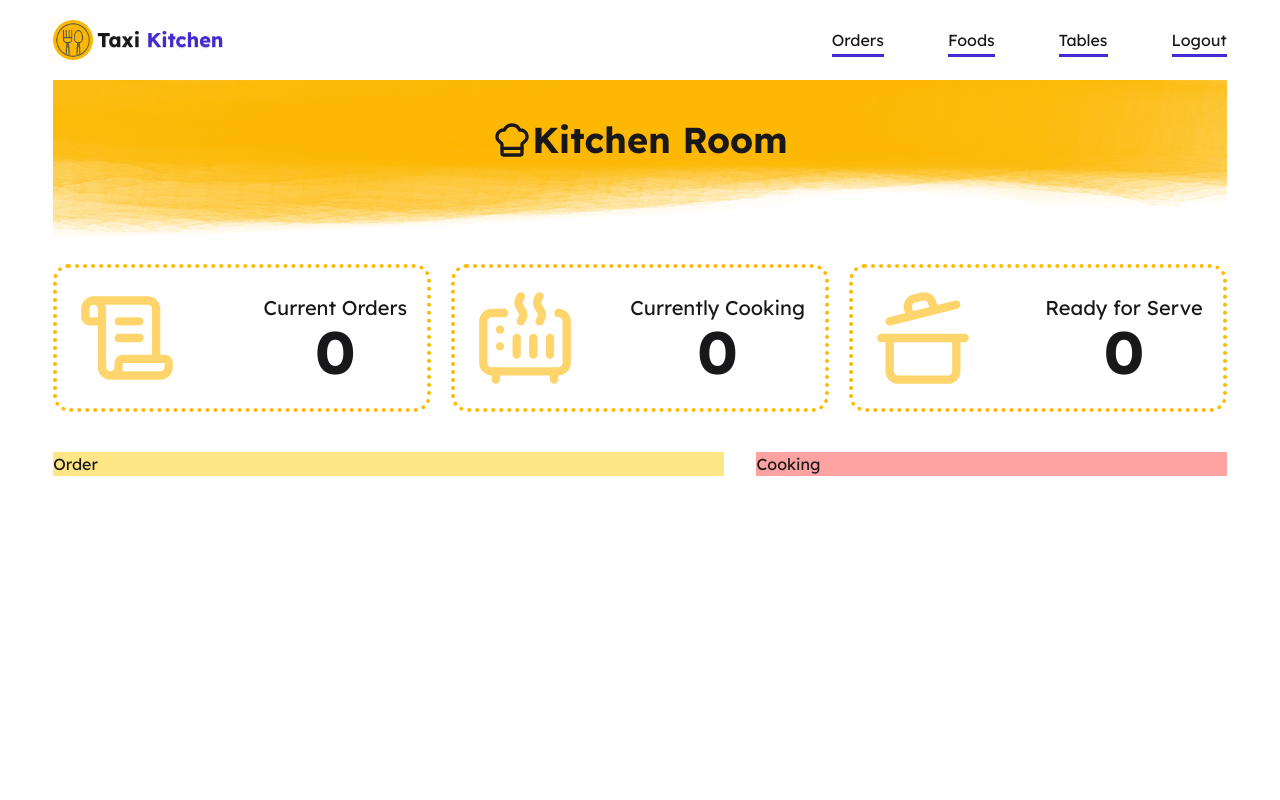
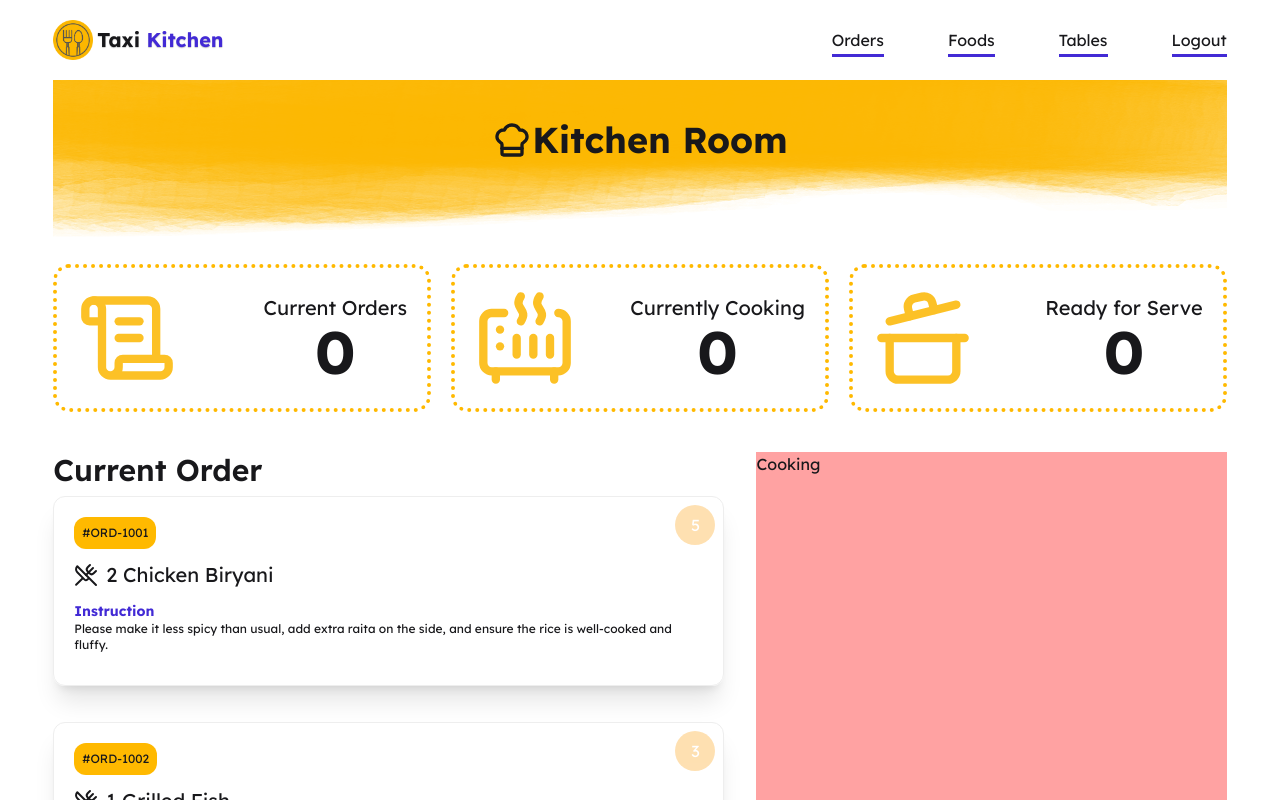
Before and after one commit to aftabfarhanarko/khicen-room-sept-30-tarik, a React (Vite) app: page / in a window 1280 px wide. Shown: the top 800 px of the page. Built offline with nearby package versions, Linux system fonts and the light colour scheme.

Commit message:
addes card order

```diff
--- /dev/null
+++ b/src/Components/Cart/OrderCart.jsx
@@ -0,0 +1,32 @@
+import { UtensilsCrossed } from "lucide-react";
+import React from "react";
+
+const OrderCart = ({ order }) => {
+  return (
+    <div className="p-5 mt-2 border border-base-300 rounded-xl shadow-xl relative space-y-3">
+      {/* Order Number */}
+      <p className="text-xs bg-amber-400 p-2 inline-block rounded-xl">
+        #{order.order_no}
+      </p>
+
+      {/* Order Title */}
+      <h2 className="text-xl flex items-center gap-2">
+        <UtensilsCrossed />
+        {order.quantity} {order.order_title}
+      </h2>
+
+      {/* Special Instruction */}
+      <div className="mt-3 text-xs">
+        <h4 className="text-primary font-bold text-sm">Instruction</h4>
+        <p>{order.special_instruction}</p>
+      </div>
+
+      {/* Table Number Badge */}
+      <div className="absolute right-2 top-2 w-10 h-10 flex justify-center items-center bg-amber-500 rounded-full opacity-30 text-white">
+        {order.table_no}
+      </div>
+    </div>
+  );
+};
+
+export default OrderCart;
--- a/src/Components/Items/FullItems.jsx
+++ /dev/null
@@ -1,18 +0,0 @@
-import CounterBox from "../CounterBox";
-
-const FullItems = () => {
-
-
-  return (
-    <div>
-
-      <div className="">
-        {/* {myCoock.map((order) => (
-          <SideItem1 order={order} setCook={setCook} cook={cook} key={order.id}></SideItem1>
-        ))} */}
-      </div>
-    </div>
-  );
-};
-
-export default FullItems;
--- a/src/Components/OderCointner.jsx
+++ b/src/Components/OderCointner.jsx
@@ -1,6 +1,6 @@
 import React, { use } from "react";
 import CounterBox from "./CounterBox";
-import FullItems from "./Items/FullItems";
+import OrderCart from "./Cart/OrderCart";
 
 const OderCointner = ({ promise }) => {
   const orders = use(promise);
@@ -10,11 +10,18 @@
     <div>
       <CounterBox></CounterBox>
       <section className="lexend-font w-11/12 mx-auto py-10">
-         <div className="grid grid-cols-1 lg:grid-cols-12 gap-8">
-            <div className=" col-span-full lg:col-span-7 bg-amber-200">Order</div>
-            <div className="col-span-full lg:col-span-5 bg-red-300" >Cooking</div>
+        <div className="grid grid-cols-1 lg:grid-cols-12 gap-8">
+          <div className=" col-span-full lg:col-span-7 ">
+            <h2 className="text-3xl font-semibold">Current Order</h2>
+            <div className="space-y-9 ">
+              {orders.map((order) => (
+                <OrderCart order={order} key={order.id}></OrderCart>
+              ))}
+            </div>
+          </div>
 
-         </div>
+          <div className="col-span-full lg:col-span-5 bg-red-300">Cooking</div>
+        </div>
       </section>
     </div>
   );
```
